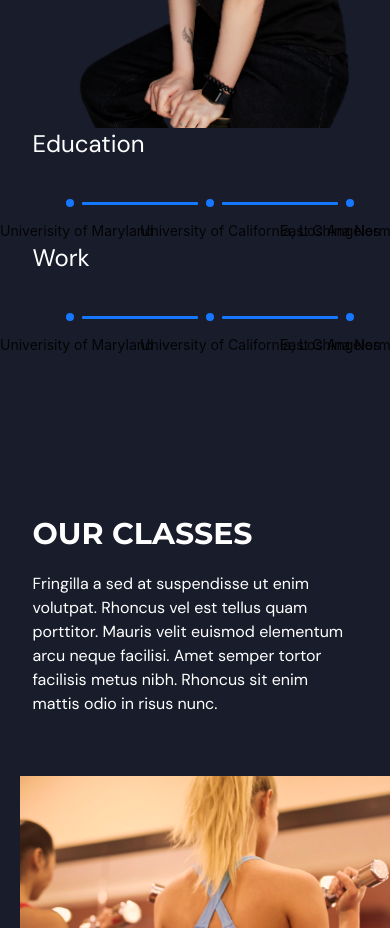
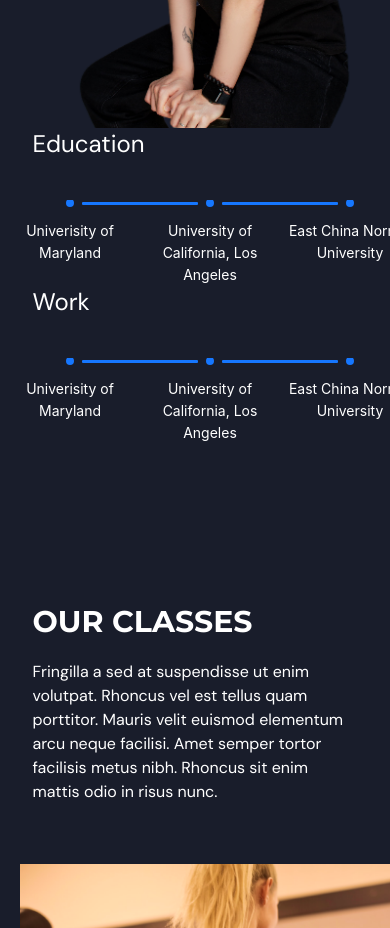
Before and after one commit to Zhuofan-Zhang/Zhuofan-Zhang.github.io, a React (Vite) app: page / in a window 390 px wide. Shown: the part 1080-2008 px from the top of the page. Built offline with nearby package versions, Linux system fonts and the light colour scheme.

Commit message:
fix online text color

```diff
--- a/src/scenes/experiences/StepsComponent.css
+++ b/src/scenes/experiences/StepsComponent.css
@@ -1,11 +1,4 @@
-/* StepsComponent.css */
-:where(.css-mxhywb).ant-steps .ant-steps-item-finish>.ant-steps-item-container>.ant-steps-item-content>.ant-steps-item-title
-:where(.css-dev-only-do-not-override-mxhywb).ant-steps .ant-steps-item-finish > .ant-steps-item-container > .ant-steps-item-content > .ant-steps-item-title {
-    width: 10px;
+.ant-steps .ant-steps-item-finish>.ant-steps-item-container>.ant-steps-item-content>.ant-steps-item-title {
     white-space: initial;
-}
-:where(.css-mxhywb).ant-steps .ant-steps-item-finish>.ant-steps-item-container>.ant-steps-item-content>.ant-steps-item-title
-:where(.css-dev-only-do-not-override-mxhywb).ant-steps .ant-steps-item-finish > .ant-steps-item-container > .ant-steps-item-content > .ant-steps-item-title,
-:where(.css-dev-only-do-not-override-mxhywb).ant-steps .ant-steps-item-finish > .ant-steps-item-container > .ant-steps-item-content > .ant-steps-item-description {
     color: white;
 }
--- a/src/scenes/experiences/StepsComponent.tsx
+++ b/src/scenes/experiences/StepsComponent.tsx
@@ -18,21 +18,21 @@ interface StepsComponentProps {
 
 const StepsComponent: React.FC<StepsComponentProps> = ({educations, work}) => {
     return (
-        <div style={{overflowX: "scroll"}}>
+        <div>
             <div
                 className="mx-auto text-2xl w-5/6 gap-5 items-center justify-center md:flex md:h-full pb-10">Education
             </div>
             <Steps progressDot current={educations.length} direction="horizontal" responsive={false} size="small"
-                   className="whitespace-nowrap md:flex md:h-full w-full">
+                   className="whitespace-nowrap md:flex md:h-full w-full" style={{overflowX: "scroll"}}>
                 {educations.map((step, index) => (
-                    <Step key={index} title={step.title} description={step.description}/>
+                    <Step className="step-content" key={index} title={step.title} description={step.description}/>
                 ))}
             </Steps>
             <div className="mx-auto text-2xl w-5/6 gap-5 items-center justify-center md:flex md:h-full pb-10">Work</div>
             <Steps progressDot current={work.length} direction="horizontal" responsive={false} size="small"
-                   className="whitespace-nowrap md:flex md:h-full w-full">
+                   className="whitespace-nowrap md:flex md:h-full w-full" style={{overflowX: "scroll"}}>
                 {work.map((step, index) => (
-                    <Step key={index} title={step.title} description={step.description}/>
+                    <Step className="step-content" key={index} title={step.title} description={step.description}/>
                 ))}
             </Steps>
         </div>
```
